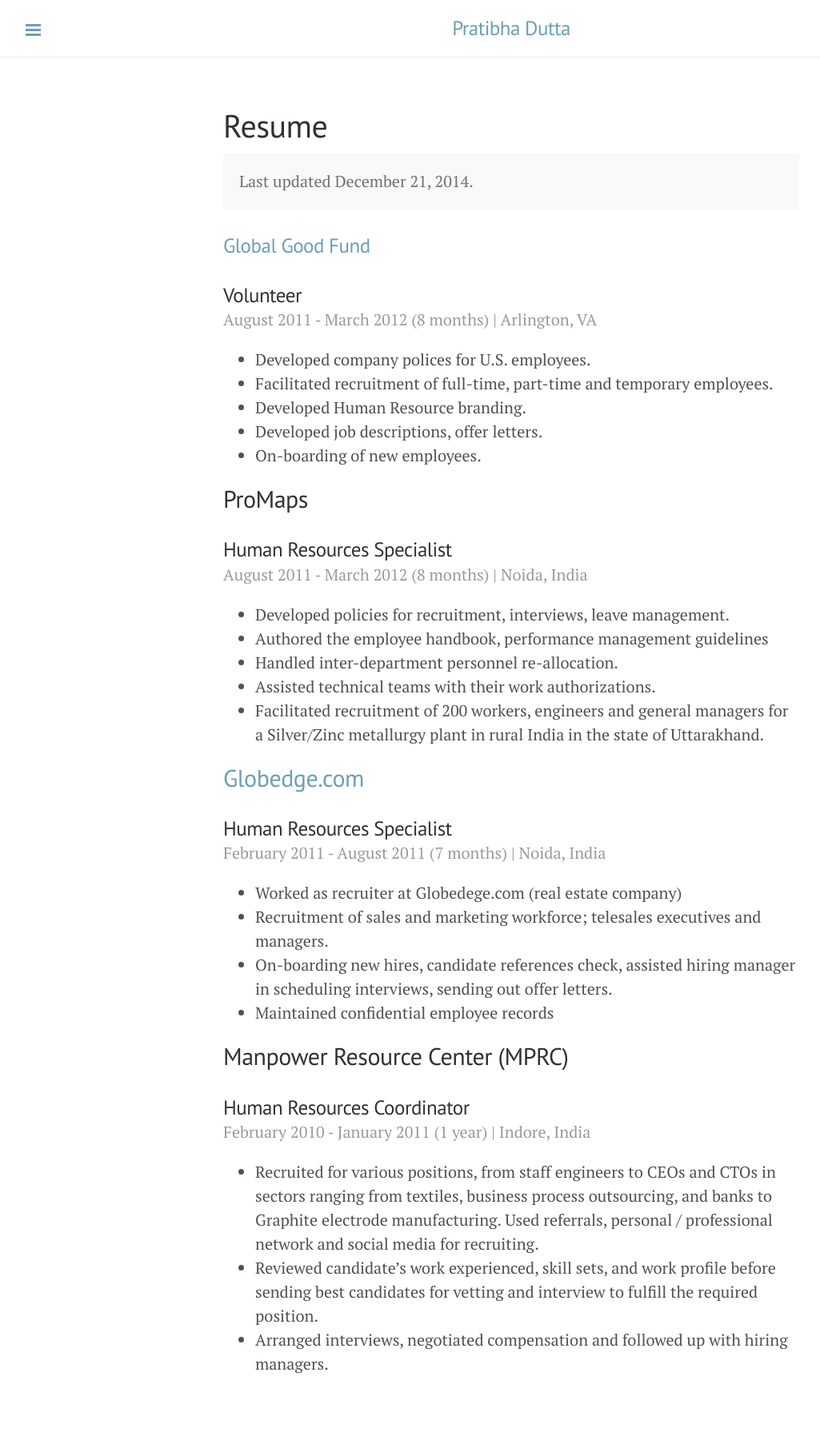
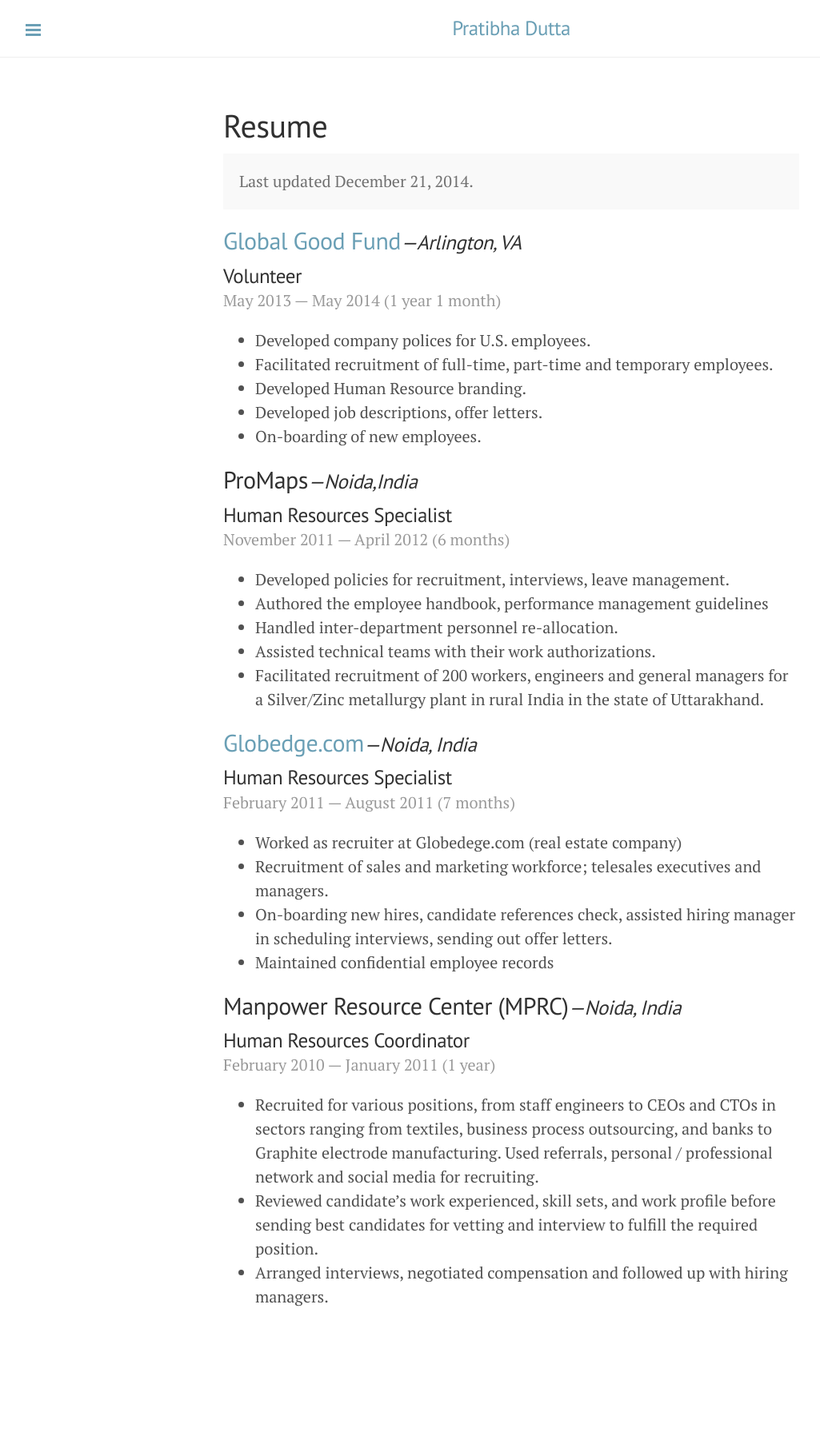
Before and after one commit to ishankapoor/pratibhadutta, a Jekyll site: the page built from resume.md, in a window 1280 px wide. Shown: the whole page at 80% size, without its empty margins (1-1026 px from the left). Built offline with Jekyll 4.4.1, drawn with Linux system fonts in a browser that asks for light colours; Markdown is read by kramdown in place of the engine named in the settings; after the commit the page ends 1717 px from its top, so only the background shows below that.

Commit message:
finalized resume

```diff
--- a/public/css/custom.css
+++ b/public/css/custom.css
@@ -25,3 +25,10 @@
    box-shadow: 0px 0px 24px 0px #515151;
    margin: 1rem 0 1rem;
 }
+.job-title{
+  margin-top: 0.5rem;
+  font-size: 1.25rem;
+}
+.job-location{
+  font-size: 1.25rem;
+}
--- a/resume.md
+++ b/resume.md
@@ -4,13 +4,11 @@
 date: 2014-12-21
 ---
 
-<p class="message">
-  Last updated {{  page.date | date: '%B %d, %Y' }}.
-</p>
+<p class="message">Last updated {{  page.date | date: '%B %d, %Y' }}.</p>
 
-### [Global Good Fund]("http://www.globalgoodfund.org")
-### Volunteer
-<div class="post-date">August 2011 &dash;  March 2012 (8 months) &#124; Arlington, VA</div>
+<h2><a href="http://globalgoodfund.org">Global Good Fund</a><cite class="job-location">&mdash;Arlington, VA</cite></h2>
+<h3 class="job-title">Volunteer</h3>
+<div class="post-date">May 2013 &mdash; May 2014 (1 year 1 month)</div>
 
 * Developed company polices for U.S. employees.
 * Facilitated recruitment of full-time, part-time and temporary employees.
@@ -18,9 +16,9 @@
 * Developed job descriptions, offer letters.
 * On-boarding of new employees.
 
-## ProMaps
-### Human Resources Specialist
-<div class="post-date">August 2011 &dash;  March 2012 (8 months) &#124; Noida, India</div>
+## ProMaps<cite class="job-location">&mdash;Noida,India</cite>
+<h3 class="job-title">Human Resources Specialist</h3>
+<div class="post-date">November 2011 &mdash;  April 2012 (6 months)</div>
 
 * Developed policies for recruitment, interviews, leave management.
 * Authored the employee handbook, performance management guidelines
@@ -28,18 +26,18 @@
 * Assisted technical teams with their work authorizations.
 * Facilitated recruitment of 200 workers, engineers and general managers for a Silver/Zinc metallurgy plant in rural India in the state of Uttarakhand.
 
-## [Globedge.com](http://www.globaledgesoft.com)
-### Human Resources Specialist
-<div class="post-date">February 2011 &dash;  August 2011 (7 months) &#124; Noida, India</div>
+## [Globedge.com](https://www.linkedin.com/company/globedge-com)<cite class="job-location">&mdash;Noida, India</cite>
+<h3 class="job-title">Human Resources Specialist</h3>
+<div class="post-date">February 2011 &mdash;  August 2011 (7 months)</div>
 
 * Worked as recruiter at Globedege.com (real estate company)
 * Recruitment of sales and marketing workforce; telesales executives and managers.
 * On-boarding new hires, candidate references check, assisted hiring manager in scheduling interviews, sending out offer letters.
 * Maintained confidential employee records
 
-## Manpower Resource Center (MPRC)
-### Human Resources Coordinator
-<div class="post-date">February 2010 &dash; January 2011 (1 year) &#124; Indore, India</div>
+## Manpower Resource Center (MPRC)<cite class="job-location">&mdash;Noida, India</cite>
+<h3 class="job-title">Human Resources Coordinator</h3>
+<div class="post-date">February 2010 &mdash; January 2011 (1 year)</div>
 
 * Recruited for various positions, from staff engineers to CEOs and CTOs in sectors ranging from textiles, business process outsourcing, and banks to Graphite electrode manufacturing. Used referrals, personal / professional network and social media for recruiting.
 * Reviewed candidate's work experienced, skill sets, and work profile before sending best candidates for vetting and interview to fulfill the required position.
```
